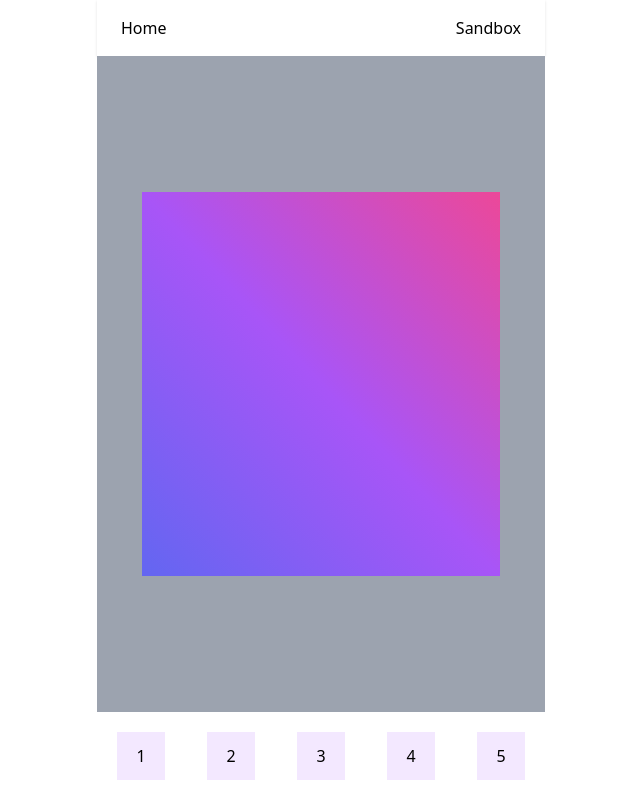
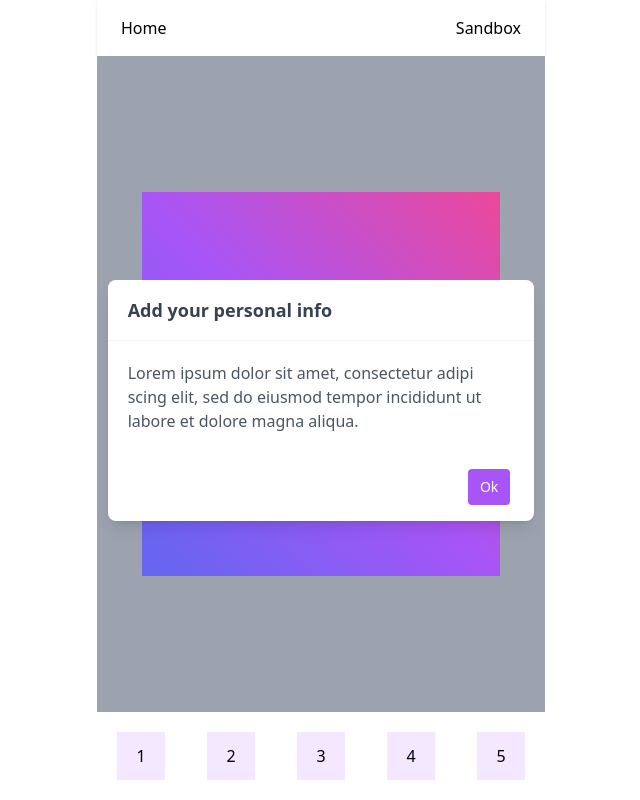
Before and after one commit to lvidal1/react-card-generator, a Next.js app: page /sandbox in a window 1280 px wide. Shown: the whole page, without its empty margins (319-959 px from the left). Built offline with nearby package versions, Linux system fonts and the light colour scheme.

Commit message:
[UI] Add shared modal & input comp

```diff
--- a/components/Layout.js
+++ b/components/Layout.js
@@ -13,7 +13,7 @@ const Layout = ({ children }) => {
 			</Head>
 			<div className="max-w-md mx-auto min-h-screen flex flex-col">
 				<Header />
-				<main className="flex-1 flex">{children}</main>
+				<main className="flex-1 flex relative">{children}</main>
 			</div>
 		</>
 	);
--- /dev/null
+++ b/components/shared/Input.js
@@ -0,0 +1,19 @@
+import React from "react";
+
+import styles from "@styles/shared/Input.module.css";
+
+const Input = ({ label, error, placeholder, id }) => {
+    return <div className={styles.control}>
+        <label className={styles.label} htmlFor={id}>
+            {label}
+        </label>
+        <input
+            className={styles.input}
+            id={id}
+            type="text"
+            placeholder={placeholder} />
+        {error && <p className={styles.error}>{error}</p>}
+    </div>;
+}
+
+export default Input;
--- /dev/null
+++ b/components/shared/Modal.js
@@ -0,0 +1,27 @@
+import React from "react";
+
+import styles from "@styles/shared/Modal.module.css"
+
+const Modal = () => {
+    return <div className={styles.backdrop}>
+        <div className={styles.container}>
+            <div className={styles.header}>
+                <div>
+                    <i className="fas fa-exclamation-circle text-blue-500"></i>
+                    <span className="font-bold text-gray-700 text-lg">Add your personal info</span>
+                </div>
+                <div>
+                    <button><i className="fa fa-times-circle text-red-500 hover:text-red-600 transition duration-150"></i></button>
+                </div>
+            </div>
+            <div className={styles.body}>
+                Lorem ipsum dolor sit amet, consectetur adipi scing elit, sed do eiusmod tempor incididunt ut labore et dolore magna aliqua.
+            </div>
+            <div className={styles.footer}>
+                <button class="bg-purple-500 mr-1 rounded text-sm py-2 px-3 text-white hover:bg-purple-600 transition duration-150">Ok</button>
+            </div>
+        </div>
+    </div>;
+}
+
+export default Modal;
--- a/pages/sandbox.js
+++ b/pages/sandbox.js
@@ -3,6 +3,7 @@ import React from "react";
 import Layout from "@components/Layout";
 import Toolbar from "@components/Toolbar";
 import Area from "@components/Area";
+import Modal from "@components/shared/Modal";
 
 export default function Sandbox() {
 	return (
@@ -13,6 +14,7 @@ export default function Sandbox() {
 				</div>
 				<Toolbar />
 			</div>
+			<Modal />
 		</Layout>
 	);
 }
--- /dev/null
+++ b/styles/shared/Input.module.css
@@ -0,0 +1,15 @@
+.control {
+	@apply md:w-1/2 px-3 mb-6 md:mb-0;
+}
+
+.label {
+	@apply block uppercase tracking-wide text-grey-darker text-xs font-bold mb-2;
+}
+
+.input {
+	@apply appearance-none block w-full bg-grey-lighter text-grey-darker border border-red rounded py-3 px-4 mb-3;
+}
+
+.error {
+	@apply text-red text-xs italic;
+}
--- /dev/null
+++ b/styles/shared/Modal.module.css
@@ -0,0 +1,19 @@
+.backdrop {
+	@apply fixed top-0 left-0 z-10 w-full h-full flex flex-col justify-center items-center;
+}
+
+.container {
+	@apply md:w-1/3 w-full rounded-lg shadow-lg bg-white my-3;
+}
+
+.header {
+	@apply flex justify-between border-b border-gray-100 px-5 py-4;
+}
+
+.body {
+	@apply px-5 py-5 text-gray-600;
+}
+
+.footer {
+	@apply px-5 py-4 flex justify-end;
+}
```
